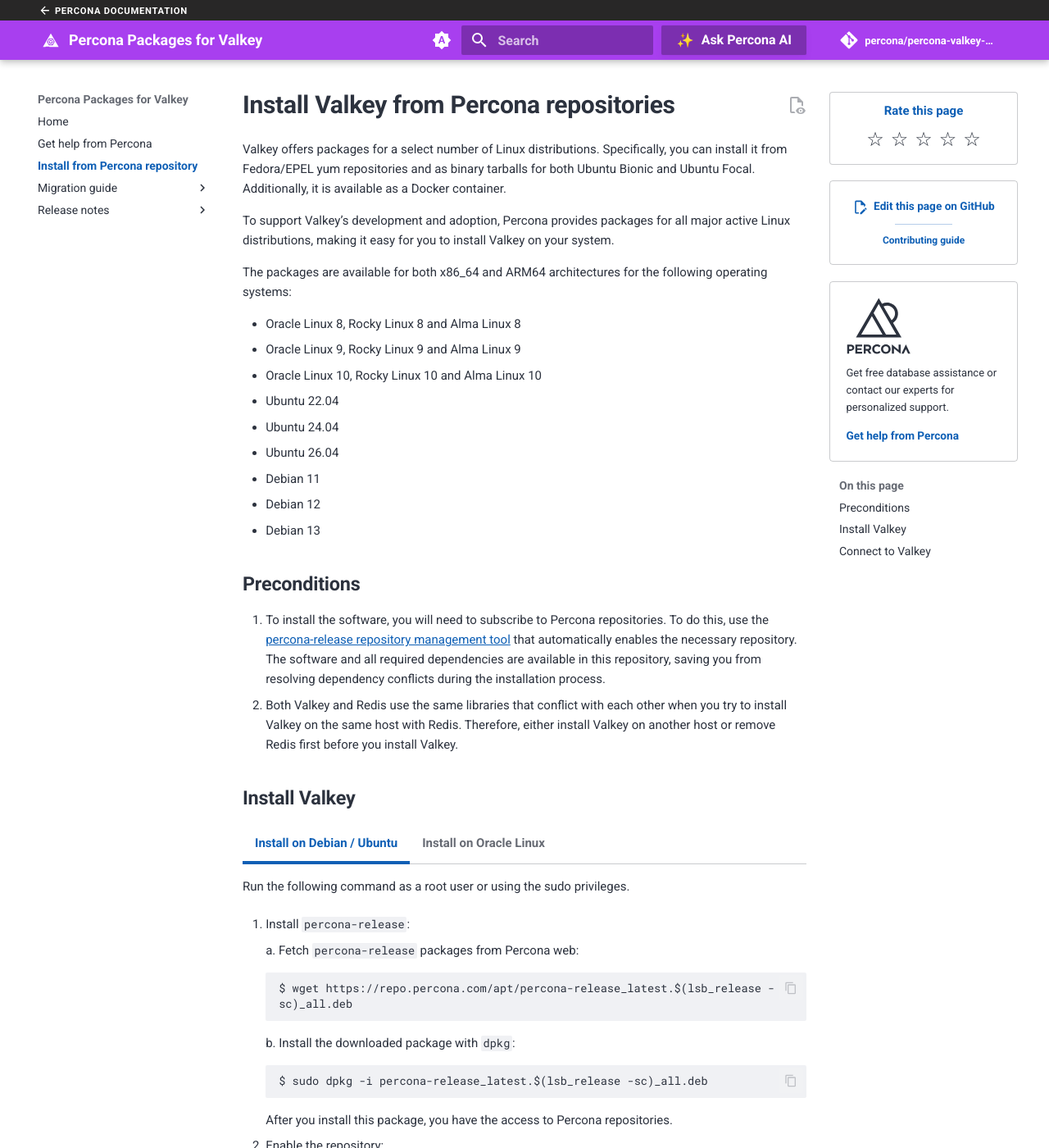
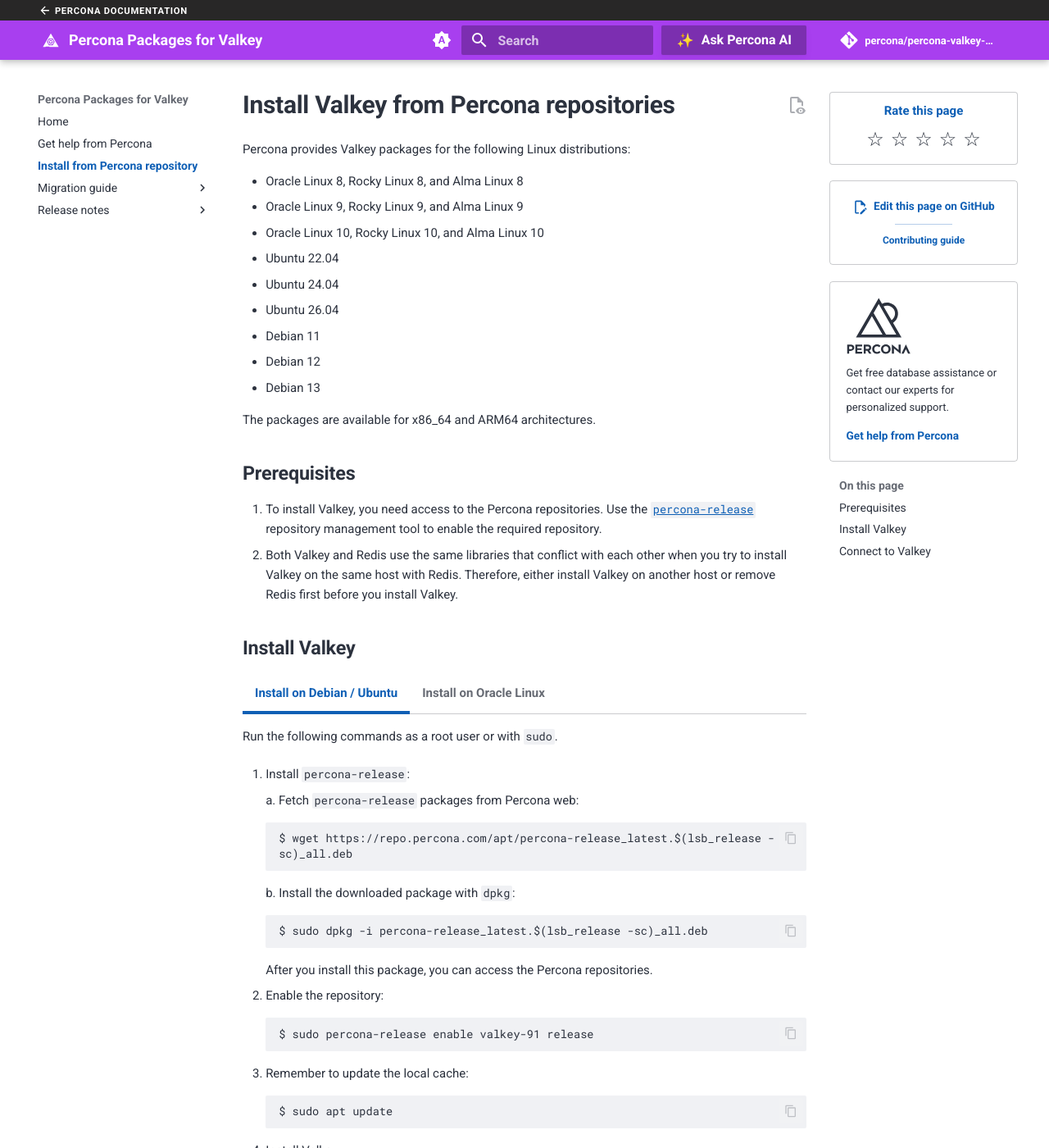
Before and after one commit to percona/percona-valkey-doc, an MkDocs documentation site: the page built from docs/installation.md, in a window 1280 px wide and 1400 px high. Shown: the whole window at 82% size. Built offline with MkDocs 1.6.1 and Material for MkDocs 9.7.7, drawn with Linux system fonts in a browser that asks for light colours; nearby versions of some CDN libraries; some web fonts are replaced; comment, search, counter and statistics services are not loaded; some of the changed text lies outside the part shown.

Commit message:
Refresh Valkey installation docs
Update the installation guide to reflect the current Percona Valkey package support and prerequisites.

This change clarifies:
- supported Linux distributions and architectures,
- fixes the repository setup steps,
- updates package names for Debian/Ubuntu and Oracle Linux,
- adds guidance for starting and connecting to Valkey.

Signed-off-by: Dragos Andriciuc <andriciucdragos@protonmail.com>

````diff
--- a/docs/installation.md
+++ b/docs/installation.md
@@ -1,14 +1,10 @@
 # Install Valkey from Percona repositories
 
-Valkey offers packages for a select number of Linux distributions. Specifically, you can install it from Fedora/EPEL yum repositories and as binary tarballs for both Ubuntu Bionic and Ubuntu Focal. Additionally, it is available as a Docker container.
+Percona provides Valkey packages for the following Linux distributions:
 
-To support Valkey’s development and adoption, Percona provides packages for all major active Linux distributions, making it easy for you to install Valkey on your system.
-
-The packages are available for both x86_64 and ARM64 architectures for the following operating systems:
-
-* Oracle Linux 8, Rocky Linux 8 and Alma Linux 8
-* Oracle Linux 9, Rocky Linux 9 and Alma Linux 9
-* Oracle Linux 10, Rocky Linux 10 and Alma Linux 10
+* Oracle Linux 8, Rocky Linux 8, and Alma Linux 8
+* Oracle Linux 9, Rocky Linux 9, and Alma Linux 9
+* Oracle Linux 10, Rocky Linux 10, and Alma Linux 10
 * Ubuntu 22.04
 * Ubuntu 24.04
 * Ubuntu 26.04
@@ -16,16 +12,18 @@ The packages are available for both x86_64 and ARM64 architectures for the follo
 * Debian 12
 * Debian 13
 
-## Preconditions
+The packages are available for x86_64 and ARM64 architectures.
 
-1. To install the software, you will need to subscribe to Percona repositories. To do this, use the [percona-release repository management tool](https://docs.percona.com/percona-software-repositories/index.html) that automatically enables the necessary repository. The software and all required dependencies are available in this repository, saving you from resolving dependency conflicts during the installation process.
+## Prerequisites
+
+1. To install Valkey, you need access to the Percona repositories. Use the [`percona-release`](https://docs.percona.com/percona-software-repositories/index.html) repository management tool to enable the required repository.
 2. Both Valkey and Redis use the same libraries that conflict with each other when you try to install Valkey on the same host with Redis. Therefore, either install Valkey on another host or remove Redis first before you install Valkey.
 
 ## Install Valkey
 
 === "Install on Debian / Ubuntu"
 
-    Run the following command as a root user or using the sudo privileges.
+    Run the following commands as a root user or with `sudo`.
 
     1. Install `percona-release`:
 
@@ -41,7 +39,7 @@ The packages are available for both x86_64 and ARM64 architectures for the follo
            $ sudo dpkg -i percona-release_latest.$(lsb_release -sc)_all.deb
            ```
 
-           After you install this package, you have the access to Percona repositories.
+        After you install this package, you can access the Percona repositories.
 
     2.  Enable the repository:
 
@@ -55,39 +53,39 @@ The packages are available for both x86_64 and ARM64 architectures for the follo
         $ sudo apt update
         ```
 
-    4. Install Valkey
+    4. Install Valkey:
 
         ```{.bash data-prompt="$"}
-        $ sudo apt install valkey
+        $ sudo apt install percona-valkey-server
         ```
 
 === "Install on Oracle Linux"
 
-    1. Install `percona-release`
+    1. Install `percona-release`:
 
         ```{.bash data-prompt="$"}
         $ sudo yum install https://repo.percona.com/yum/percona-release-latest.noarch.rpm
         ```
 
-    2. Enable the repository
+    2. Enable the repository:
 
         ```{.bash data-prompt="$"}
         $ sudo percona-release enable valkey-91 release
         ```
 
-    3. Install Valkey
+    3. Install Valkey:
 
         ```{.bash data-prompt="$"}
-        $ sudo yum install valkey
+        $ sudo yum install percona-valkey
         ```
 
-    4. Upon installation, Valkey is not started automatically. To start it, run the following command:
+    4. Start the Valkey service:
 
         ```{.bash data-prompt="$"}
         $ sudo systemctl start valkey
         ```
 
-    5. Check Valkey's status:
+    5. Check the Valkey service:
 
         ```{.bash data-prompt="$"}
         $ sudo systemctl status valkey
@@ -95,17 +93,22 @@ The packages are available for both x86_64 and ARM64 architectures for the follo
 
 ## Connect to Valkey
 
-With Valkey up and running, you can now connect to it using the `valkey-cli` interface. Check if Valkey is correctly running by passing the following command:
+Use `valkey-cli` to connect to the Valkey server.
 
-```{.bash data-prompt="$"}
+Check the connection:
+
+```bash
 $ valkey-cli ping
 PONG
 ```
 
-You can pass `valkey-cli` without any argument. You should see the following prompt:
+Run `valkey-cli` without any argument to start interactive mode:
 
-```
+```bash
+$ valkey-cli
 127.0.0.1:6379>
 ```
 
-This way you connect to Valkey in interactive mode.
+For information about Valkey, see the [Valkey documentation website](https://valkey.io/topics/).
+
+For information about Valkey commands, see the [Valkey command reference](https://valkey.io/commands/).
````
